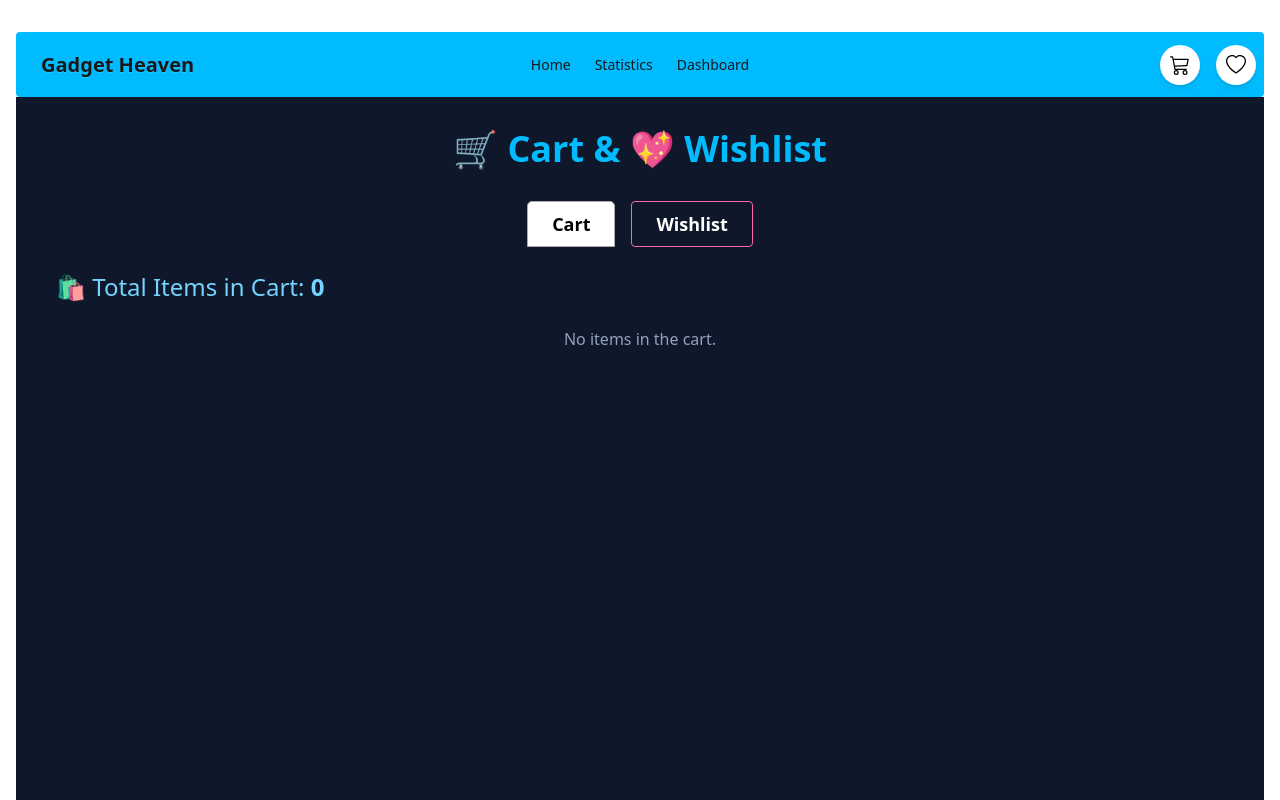
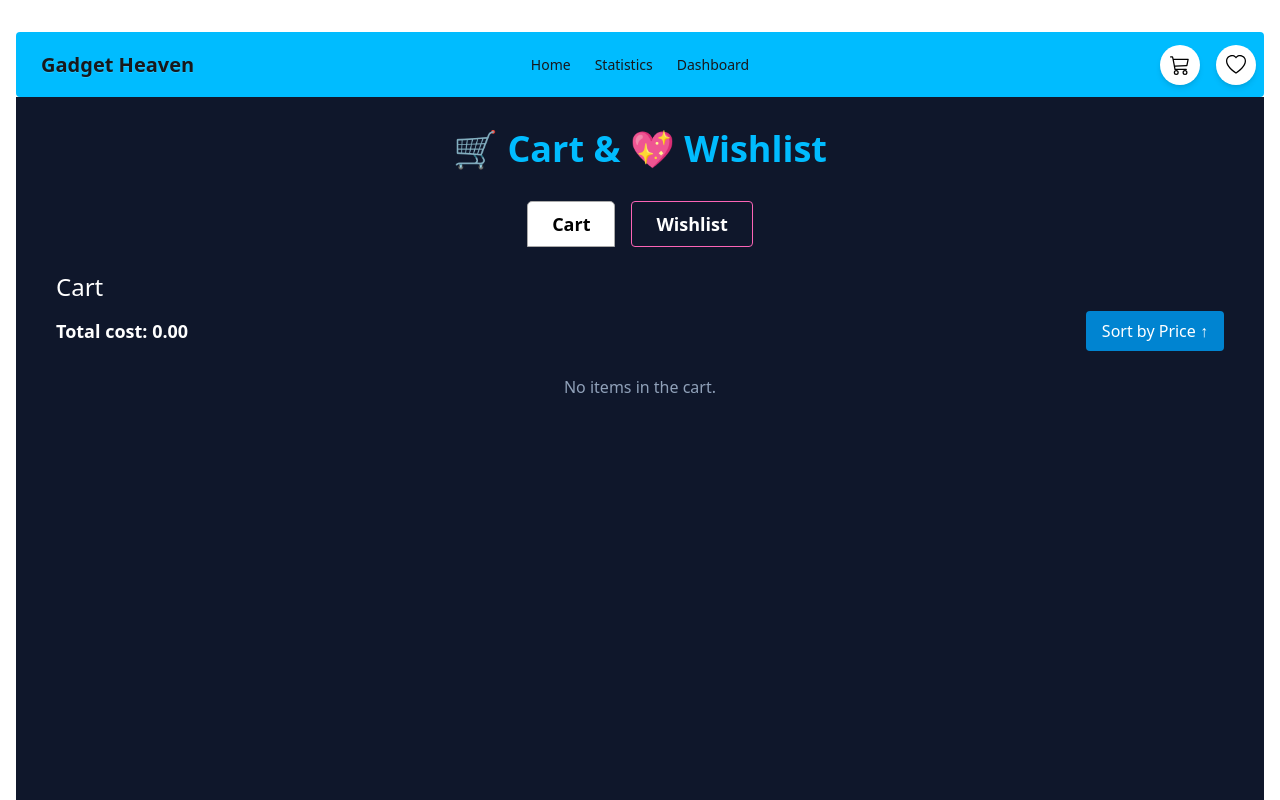
Before and after one commit to brainiac1010/Gadget-Haven, a React (Vite) app: page /cartList in a window 1280 px wide. Shown: the top 800 px of the page. Built offline with nearby package versions, Linux system fonts and the light colour scheme.

Commit message:
dashboard added

```diff
--- a/src/Components/CartList/CartList.jsx
+++ b/src/Components/CartList/CartList.jsx
@@ -6,7 +6,8 @@ import {
     getStoredCart,
     removeFromStoredCart,
     getStoredWishlist,
-    removeFromStoredWishlist
+    removeFromStoredWishlist,
+    clearCart
 } from '../../Utility/addToDb';
 import Gadget from '../Gadget/Gadget';
 import { AiOutlineClose } from 'react-icons/ai';
@@ -14,6 +15,8 @@ import { AiOutlineClose } from 'react-icons/ai';
 const CartList = () => {
     const [cartList, setCartList] = useState([]);
     const [wishlist, setWishlist] = useState([]);
+    const [showPaymentSuccess, setShowPaymentSuccess] = useState(false);
+    const [sortOrder, setSortOrder] = useState('default');
     const allItems = useLoaderData();
 
     useEffect(() => {
@@ -41,6 +44,30 @@ const CartList = () => {
         setWishlist(prev => prev.filter(item => item.product_id !== id));
     };
 
+    const handlePurchase = () => {
+        setShowPaymentSuccess(true);
+    };
+
+    const handleClosePaymentSuccess = () => {
+        setShowPaymentSuccess(false);
+        clearCart();
+        setCartList([]);
+    };
+
+    const handleSortByPrice = () => {
+        const newSortOrder = sortOrder === 'desc' ? 'asc' : 'desc';
+        setSortOrder(newSortOrder);
+
+        const sortedList = [...cartList].sort((a, b) => {
+            return newSortOrder === 'desc' ? b.price - a.price : a.price - b.price;
+        });
+        setCartList(sortedList);
+    };
+
+    const calculateTotal = () => {
+        return cartList.reduce((total, item) => total + parseFloat(item.price), 0).toFixed(2);
+    };
+
     return (
         <div className="min-h-screen px-4 md:px-10 py-8 bg-slate-900 text-white">
             <h3 className="text-4xl font-bold mb-8 text-center text-sky-400">🛒 Cart & 💖 Wishlist</h3>
@@ -52,21 +79,42 @@ const CartList = () => {
 
                 {/* Cart Tab */}
                 <TabPanel>
-                    <h2 className="text-2xl text-sky-300 mb-6">🛍 Total Items in Cart: <span className="font-bold">{cartList.length}</span></h2>
+                    <div className="mb-6">
+                        <h2 className="text-2xl mb-2">Cart</h2>
+                        <div className="flex justify-between items-center">
+                            <p className="text-lg font-bold">Total cost: {calculateTotal()}</p>
+                            <button
+                                onClick={handleSortByPrice}
+                                className="bg-sky-600 hover:bg-sky-700 px-4 py-2 rounded"
+                            >
+                                Sort by Price {sortOrder === 'desc' ? '↓' : '↑'}
+                            </button>
+                        </div>
+                    </div>
+
                     {cartList.length > 0 ? (
-                        <div className="grid gap-6 grid-cols-1 sm:grid-cols-2 lg:grid-cols-3">
+                        <div className="space-y-6">
                             {cartList.map(gadget => (
-                                <div key={gadget.product_id} className="relative">
-                                    <Gadget gadget={gadget} />
+                                <div key={gadget.product_id} className="relative border-b border-gray-700 pb-6">
+                                    <h3 className="text-xl font-semibold mb-2">{gadget.name}</h3>
+                                    <p className="text-gray-300 mb-2">{gadget.description}</p>
+                                    <p className="font-bold">Price: $ {gadget.price}</p>
                                     <button
                                         onClick={() => handleRemoveCart(gadget.product_id)}
-                                        className="absolute top-2 right-2 text-red-500 hover:text-red-700 bg-white rounded-full p-1"
+                                        className="absolute top-0 right-0 text-red-500 hover:text-red-700"
                                         title="Remove from Cart"
                                     >
                                         <AiOutlineClose size={20} />
                                     </button>
                                 </div>
                             ))}
+
+                            <button
+                                onClick={handlePurchase}
+                                className="mt-6 bg-green-600 hover:bg-green-700 px-6 py-3 rounded-lg text-lg font-bold"
+                            >
+                                Purchase
+                            </button>
                         </div>
                     ) : (
                         <p className="text-center text-slate-400">No items in the cart.</p>
@@ -96,6 +144,23 @@ const CartList = () => {
                     )}
                 </TabPanel>
             </Tabs>
+
+            {/* Payment Success Modal */}
+            {showPaymentSuccess && (
+                <div className="fixed inset-0 bg-black bg-opacity-50 flex items-center justify-center z-50">
+                    <div className="bg-slate-800 p-8 rounded-lg max-w-md w-full">
+                        <h3 className="text-2xl font-bold mb-4 text-green-400">Payment Successful</h3>
+                        <p className="mb-6">Thanks for purchasing.</p>
+                        <p className="text-lg font-bold mb-6">Total: {calculateTotal()}</p>
+                        <button
+                            onClick={handleClosePaymentSuccess}
+                            className="w-full bg-sky-600 hover:bg-sky-700 py-2 rounded"
+                        >
+                            Close
+                        </button>
+                    </div>
+                </div>
+            )}
         </div>
     );
 };
--- a/src/Utility/addToDb.js
+++ b/src/Utility/addToDb.js
@@ -1,5 +1,4 @@
 // Utility/addToDb.js
-
 import { toast } from "react-toastify";
 
 // --- CART ---
@@ -13,7 +12,7 @@ const addToStoredCart = (id) => {
     if (!storedList.includes(id)) {
         storedList.push(id);
         localStorage.setItem('addTo-cart', JSON.stringify(storedList));
-     toast("Item add in your Cart")
+        toast("Item add in your Cart")
     }
 };
 
@@ -21,6 +20,10 @@ const removeFromStoredCart = (id) => {
     const storedList = getStoredCart();
     const updatedList = storedList.filter(itemId => itemId !== id);
     localStorage.setItem('addTo-cart', JSON.stringify(updatedList));
+};
+
+const clearCart = () => {
+    localStorage.removeItem('addTo-cart'); // Changed from 'shopping-cart' to 'addTo-cart' to match your other cart functions
 };
 
 // --- WISHLIST ---
@@ -48,6 +51,7 @@ export {
     addToStoredCart,
     getStoredCart,
     removeFromStoredCart,
+    clearCart,
     addToStoredWishlist,
     getStoredWishlist,
     removeFromStoredWishlist
```
